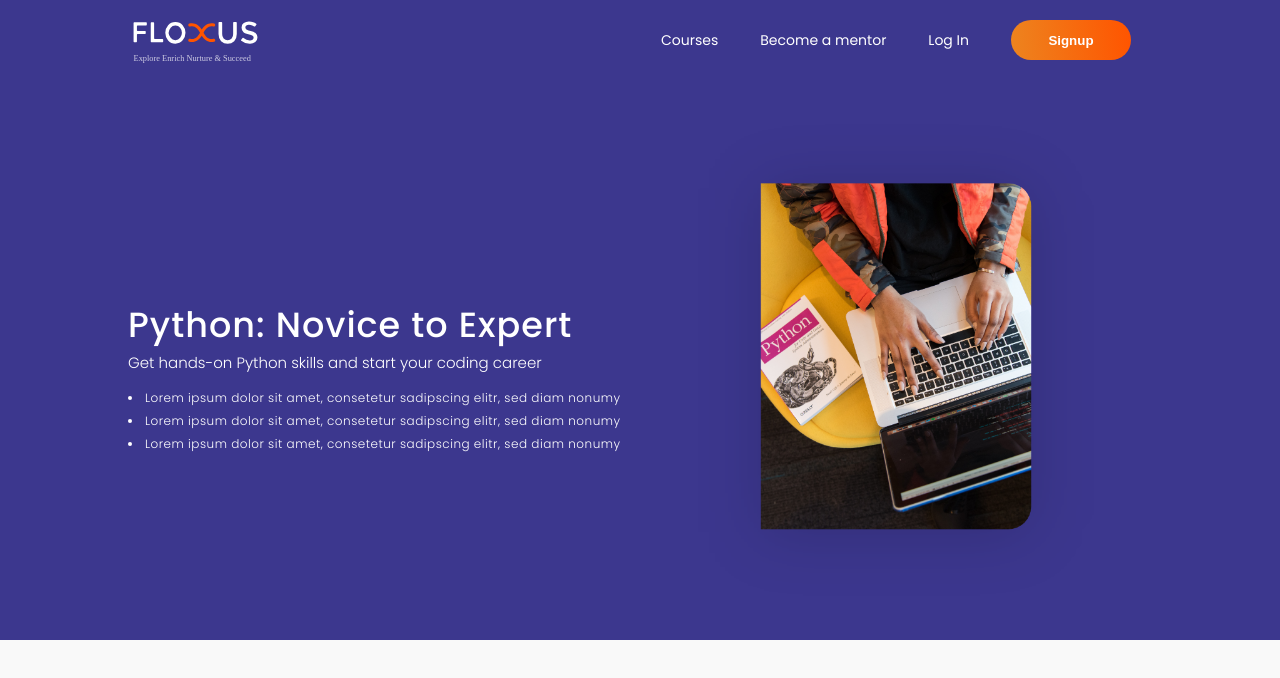
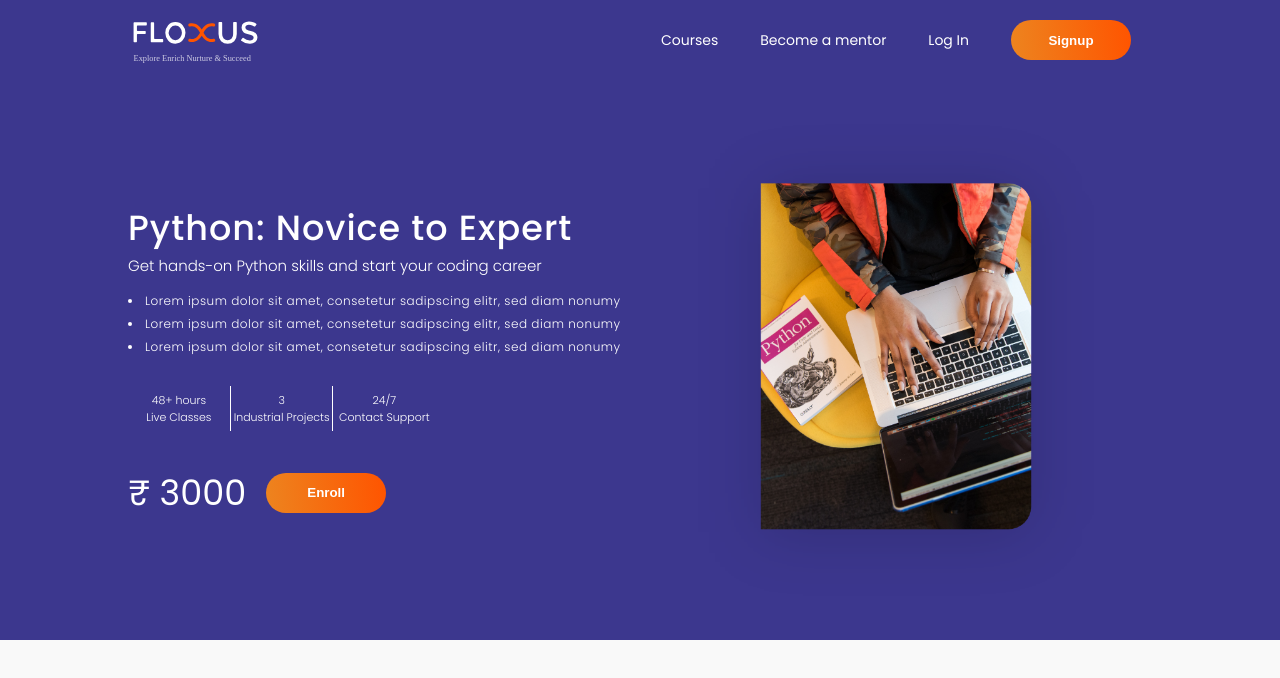
Before and after one commit to divyashasinha23/Floxus_website, a React (Create React App) app in the folder frontend/: page /course in a window 1280 px wide. Shown: the top 678 px of the page. Built offline with nearby package versions, Linux system fonts and the light colour scheme.

Commit message:
courseheroseciton done

```diff
--- a/frontend/src/components/Coursehero/Coursehero.js
+++ b/frontend/src/components/Coursehero/Coursehero.js
@@ -1,6 +1,7 @@
 import React from 'react';
 import styled from '@emotion/styled';
 import pythonHero from '../../images/python_hero.png';
+import Button from '../Buttons/Button';
 
 const CourseHeroLayout = styled.div`
   display: flex;
@@ -60,6 +61,46 @@ const CourseHeroRight = styled.div`
   }
 `;
 
+const CourseFeaturedata = styled.div`
+  display: flex;
+  width: 60%;
+  height: 45px;
+  ${'' /* background-color: black; */}
+  margin-top: 5%;
+
+  div {
+    display: flex;
+    flex-basis: 33.3%;
+    height: 100%;
+    flex-direction: column;
+    border-right: 1px solid white;
+    color: white;
+    ${'' /* align-items: center; */}
+    justify-content: center;
+
+    p {
+      font-size: 11px;
+      font-weight: 300;
+      margin-top: 0;
+      margin-bottom: 0;
+      text-align: center;
+    }
+
+    &:last-child {
+      border-right: none;
+    }
+  }
+`;
+
+const RSVPSection = styled.div`
+  display: flex;
+  align-items: center;
+
+  Button {
+    margin-left: 20px;
+  }
+`;
+
 const Coursehero = () => {
   return (
     <>
@@ -83,6 +124,26 @@ const Coursehero = () => {
               Lorem ipsum dolor sit amet, consetetur sadipscing elitr, sed diam
               nonumy
             </li>
+            <CourseFeaturedata>
+              <div>
+                <p>48+ hours</p>
+                <p>Live Classes</p>
+              </div>
+              <div>
+                <p>3</p>
+                <p>Industrial Projects</p>
+              </div>
+              <div>
+                <p>24/7</p>
+                <p>Contact Support</p>
+              </div>
+            </CourseFeaturedata>
+            <RSVPSection>
+              <p style={{ fontSize: '35px', fontWeight: 400, color: 'white' }}>
+                ₹ 3000
+              </p>
+              <Button value="Enroll" />
+            </RSVPSection>
           </CourseHeroLeft>
           <CourseHeroRight>
             <img src={pythonHero} />
```
